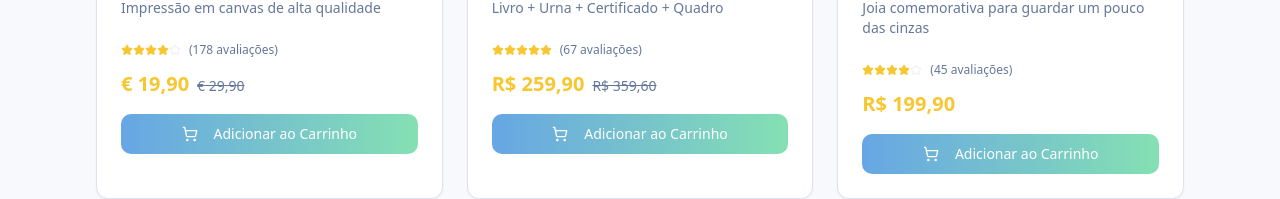
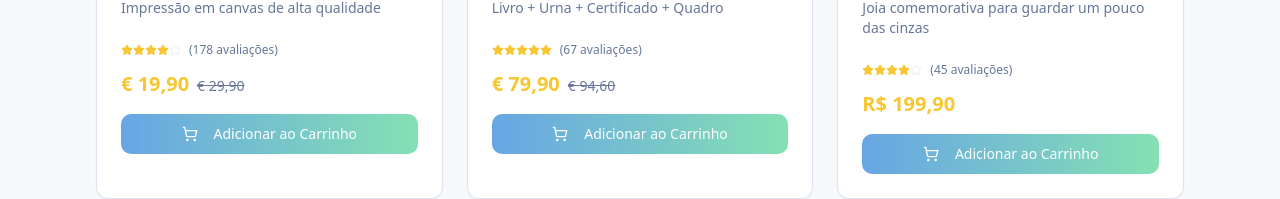
Before and after one commit to hubrollbox/petlifebook, a React (Vite) app: page /loja in a window 1280 px wide. Shown: the part 1114-1313 px from the top of the page. Built offline with nearby package versions, Linux system fonts and the light colour scheme; the HTML template or start-up script is replaced by a standard one.

Commit message:
Preceding changes

```diff
--- a/src/pages/Shop.tsx
+++ b/src/pages/Shop.tsx
@@ -61,8 +61,8 @@ const Shop = () => {
       id: 5,
       name: "Kit Memorial Completo",
       description: "Livro + Urna + Certificado + Quadro",
-      price: "R$ 259,90",
-      originalPrice: "R$ 359,60",
+      price: "€ 79,90",
+      originalPrice: "€ 94,60",
       image: "/placeholder.svg",
       category: "kits",
       rating: 5.0,
```
